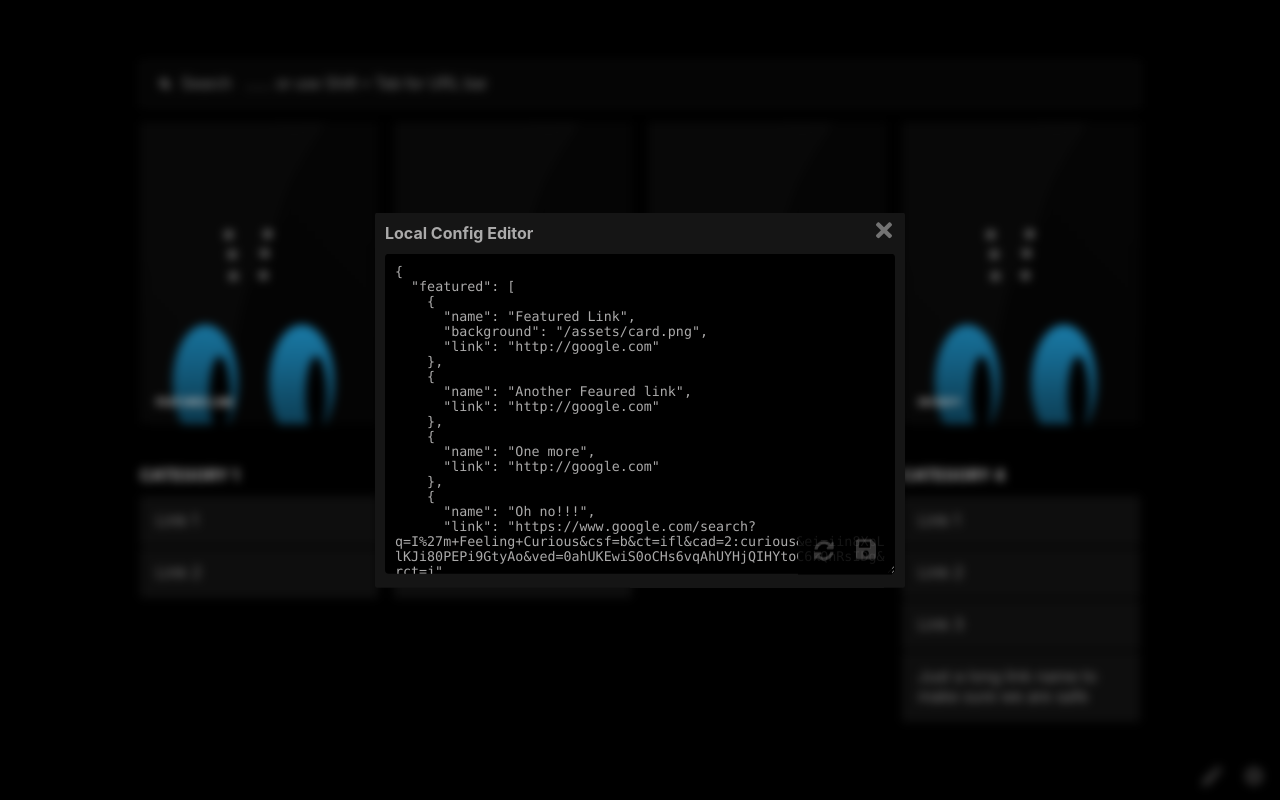
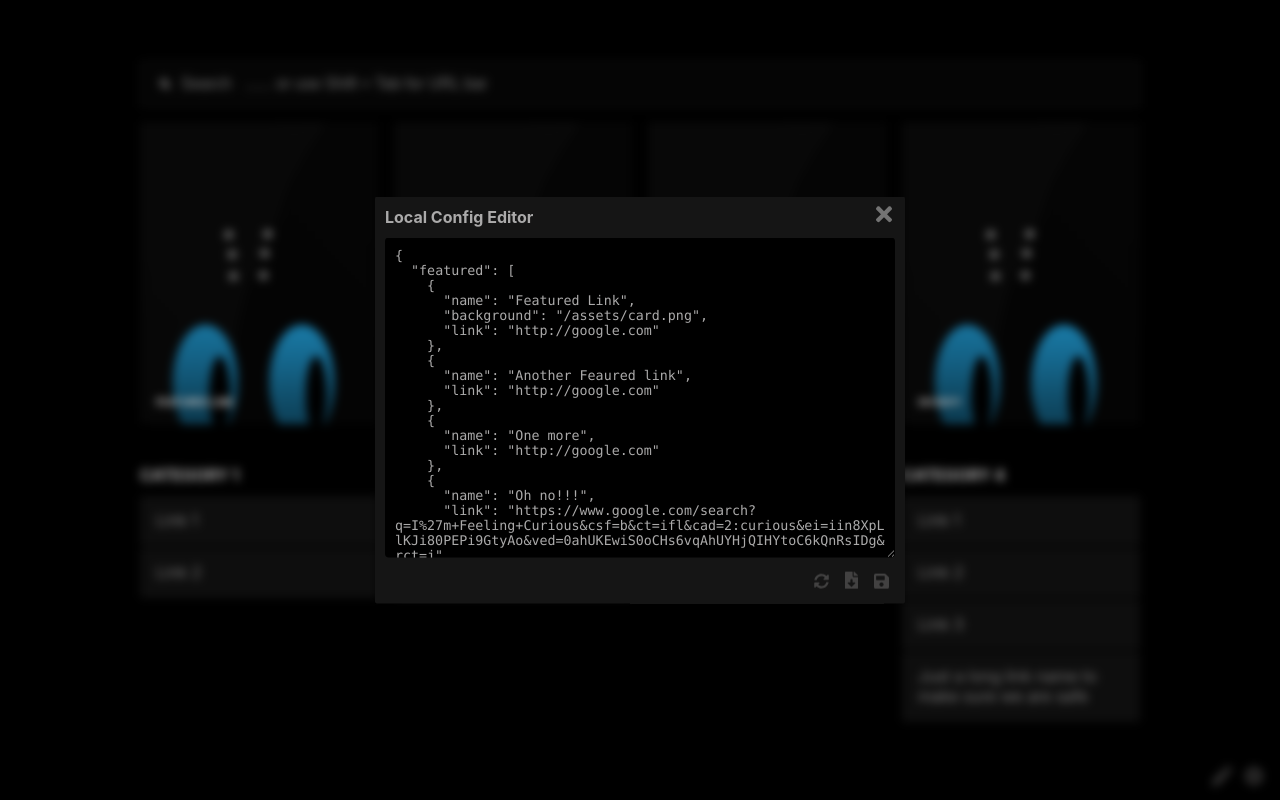
Before and after one commit to ashwin-pc/hiccup, a React (Create React App) app: page / in a window 1280 px wide. Both pictures are taken after a click on the button 1249 px from the left and 777 px from the top of the page. Built offline with nearby package versions, Linux system fonts and the light colour scheme.

Commit message:
Adds download

```diff
--- a/src/components/ConfigEditor/index.module.css
+++ b/src/components/ConfigEditor/index.module.css
@@ -37,19 +37,19 @@
 }
 
 .modal-button-container {
-  position: absolute;
-  bottom: 13px;
-  right: 13px;
-  cursor: pointer;
-  padding: 10px 10px 10px 0px;
-  background: #000000e0;
+  margin-top: 10px;
+  display: flex;
+  justify-content: flex-end;
+  column-gap: 10px;
 }
 
 .icon {
-  margin-left: 10px;
+  cursor: pointer;
   opacity: 0.3;
 }
 
+a:hover > .icon,
+a:focus > .icon,
 button:hover > .icon,
 button:focus > .icon {
   opacity: 1;
--- a/src/components/ConfigEditor/index.tsx
+++ b/src/components/ConfigEditor/index.tsx
@@ -1,4 +1,4 @@
-import React, { useState, useCallback, useEffect } from 'react'
+import React, { useState, useCallback, useEffect, useMemo } from 'react'
 import { useConfigContext } from '../ConfigContext'
 import { Icon } from 'components/common/Icon'
 import { Modal } from 'components/common/Modal'
@@ -6,10 +6,12 @@ import styles from './index.module.css'
 import { useHotkeys } from 'react-hotkeys-hook'
 import { validate } from 'modules/config'
 import { sync } from 'modules/config/load'
+import hash from 'modules/hash'
 
 const ConfigEditor = () => {
   const { config, dispatch, setEditing } = useConfigContext()
   const [configText, setConfigText] = useState<string>(toString(config))
+  const [fileURL, setFileURL] = useState<string>()
 
   const [show, setShow] = useState(false)
   const [errorMsg, setErrorMsg] = useState<string>()
@@ -63,12 +65,23 @@ const ConfigEditor = () => {
     }
   }, [configText])
 
-  //   update the config text when config changes
+  // update the config text and download link when config changes
   useEffect(() => {
+    const blob = new Blob([toString(config)], {
+      type: 'application/json',
+    })
+    const url = URL.createObjectURL(blob)
+
     setConfigText(toString(config))
+    setFileURL(url)
   }, [config])
 
   useHotkeys('ctrl+k,cmd+k', () => setShow((val) => !val))
+
+  const fileName = useMemo(
+    () => `config-${hash(toString(config))}.json`,
+    [config]
+  )
 
   return (
     <>
@@ -89,12 +102,22 @@ const ConfigEditor = () => {
         <div className={styles['modal-button-container']}>
           <Icon
             icon="sync"
+            size={15}
             as="button"
             className={styles['icon']}
             onClick={handleSync}
           />
           <Icon
+            icon="download"
+            size={13}
+            as="a"
+            href={fileURL}
+            download={fileName}
+            className={styles['icon']}
+          />
+          <Icon
             icon="save"
+            size={15}
             as="button"
             className={styles['icon']}
             onClick={handleSave}
--- a/src/components/common/Icon/icons/index.tsx
+++ b/src/components/common/Icon/icons/index.tsx
@@ -9,6 +9,7 @@ import { ReactComponent as Star } from './star-regular.svg'
 import { ReactComponent as Search } from './search-solid.svg'
 import { ReactComponent as Earth } from './globe-americas-solid.svg'
 import { ReactComponent as Sync } from './sync-alt-solid.svg'
+import { ReactComponent as Download } from './file-download-solid.svg'
 
 const icons = {
   cog: Cog,
@@ -22,6 +23,7 @@ const icons = {
   search: Search,
   earth: Earth,
   sync: Sync,
+  download: Download,
 }
 
 export { icons, icons as default }
--- a/src/components/common/Icon/index.module.css
+++ b/src/components/common/Icon/index.module.css
@@ -4,6 +4,7 @@
   border: none;
 }
 
+.a:focus,
 .button:focus {
   outline: none;
   color: var(--theme-highlight-1);
--- a/src/components/common/Icon/index.tsx
+++ b/src/components/common/Icon/index.tsx
@@ -6,7 +6,8 @@ interface Props extends SVGProps<SVGSVGElement> {
   icon: keyof typeof icons
   size?: number
   className?: string
-  as?: 'button'
+  as?: 'button' | 'a'
+  download?: string
 }
 
 const Icon: FunctionComponent<Props> = ({
@@ -14,6 +15,8 @@ const Icon: FunctionComponent<Props> = ({
   size = 20,
   className = '',
   as,
+  href,
+  download,
   onClick,
   ...props
 }) => {
@@ -44,6 +47,14 @@ const Icon: FunctionComponent<Props> = ({
     )
   }
 
+  if (as === 'a') {
+    return (
+      <a className={styles.a} href={href} download={download}>
+        {iconElement}
+      </a>
+    )
+  }
+
   return <>{iconElement}</>
 }
 
--- /dev/null
+++ b/src/modules/hash/index.ts
@@ -0,0 +1,20 @@
+// Source: https://stackoverflow.com/a/52171480/7313281
+
+const cyrb53 = function (str: string, seed = 0) {
+  let h1 = 0xdeadbeef ^ seed,
+    h2 = 0x41c6ce57 ^ seed
+  for (let i = 0, ch; i < str.length; i++) {
+    ch = str.charCodeAt(i)
+    h1 = Math.imul(h1 ^ ch, 2654435761)
+    h2 = Math.imul(h2 ^ ch, 1597334677)
+  }
+  h1 =
+    Math.imul(h1 ^ (h1 >>> 16), 2246822507) ^
+    Math.imul(h2 ^ (h2 >>> 13), 3266489909)
+  h2 =
+    Math.imul(h2 ^ (h2 >>> 16), 2246822507) ^
+    Math.imul(h1 ^ (h1 >>> 13), 3266489909)
+  return 4294967296 * (2097151 & h2) + (h1 >>> 0)
+}
+
+export default cyrb53
```
Also changed, not shown: src/components/SearchBar/useSearch.tsx (+0 -16 lines), src/components/common/Icon/icons/file-download-solid.svg (added), 1 other file (tests, documents, lock files or other folders).
